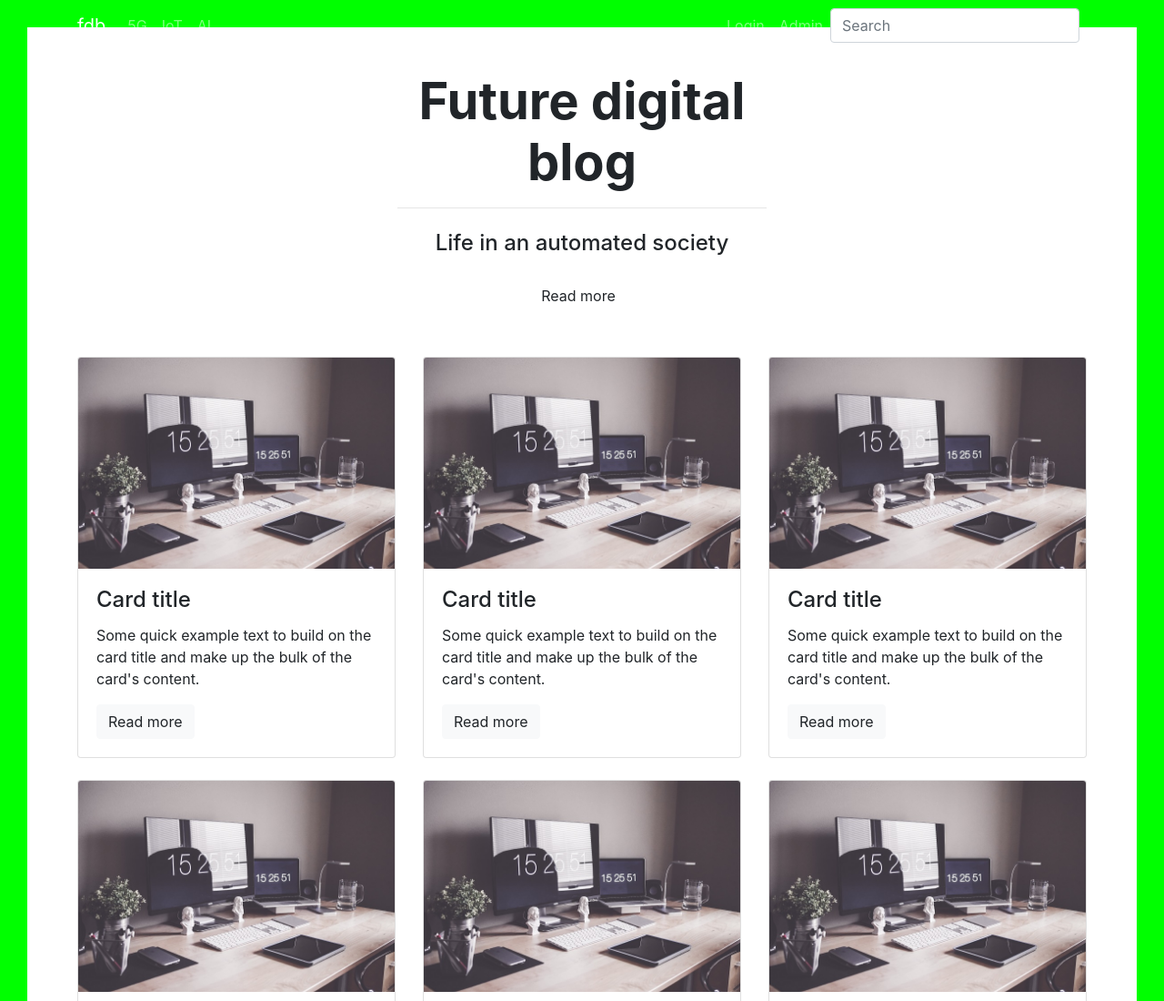
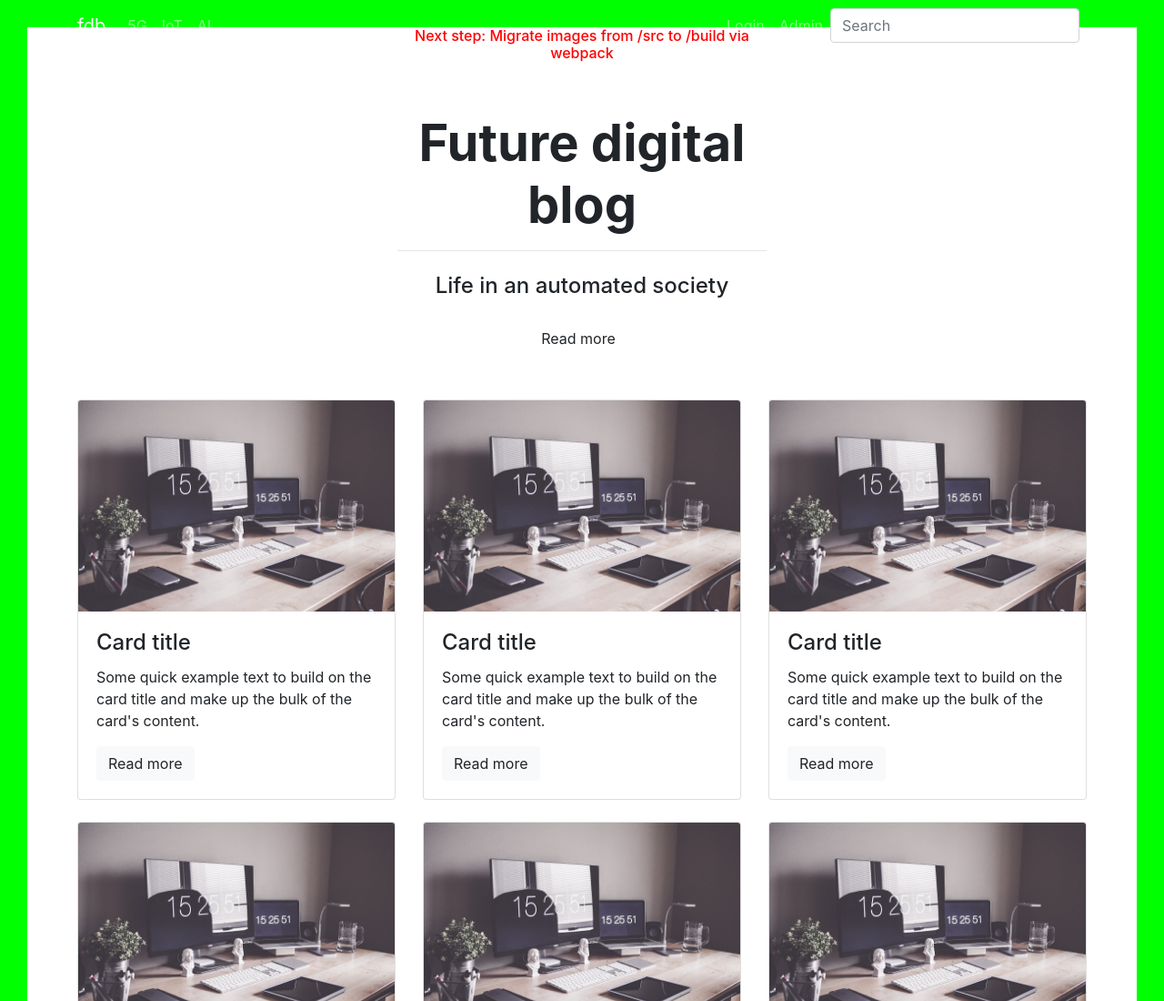
Before and after one commit to ahebwa49/static-fdb, a website built with webpack: page src/front-end/index.html in a window 1280 px wide. Shown: the top 1100 px of the page at 91% size. Built offline with nearby package versions, Linux system fonts and the light colour scheme; some icons are missing.

Commit message:
comment for next time

```diff
--- a/src/front-end/index.html
+++ b/src/front-end/index.html
@@ -81,6 +81,8 @@
             <div class="row d-flex justify-content-center text-center">
 
               <div class="col-md-10">
+
+                <h1 style="font-size:1rem; color:red;">Next step: Migrate images from /src to /build via webpack</h1>
 
                 <!-- Heading -->
                 <h2 class="display-4 font-weight-bold white-text pt-5 mb-2">Future digital blog</h2>
```
